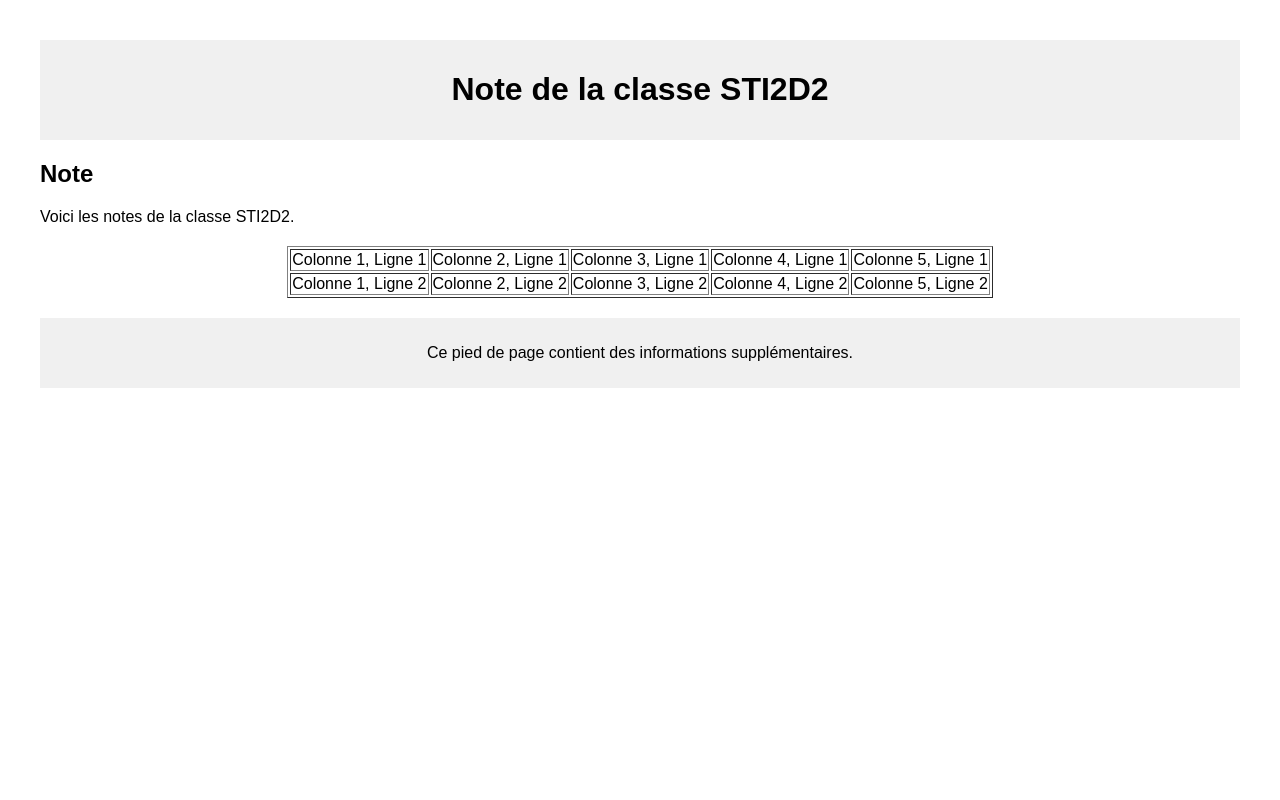
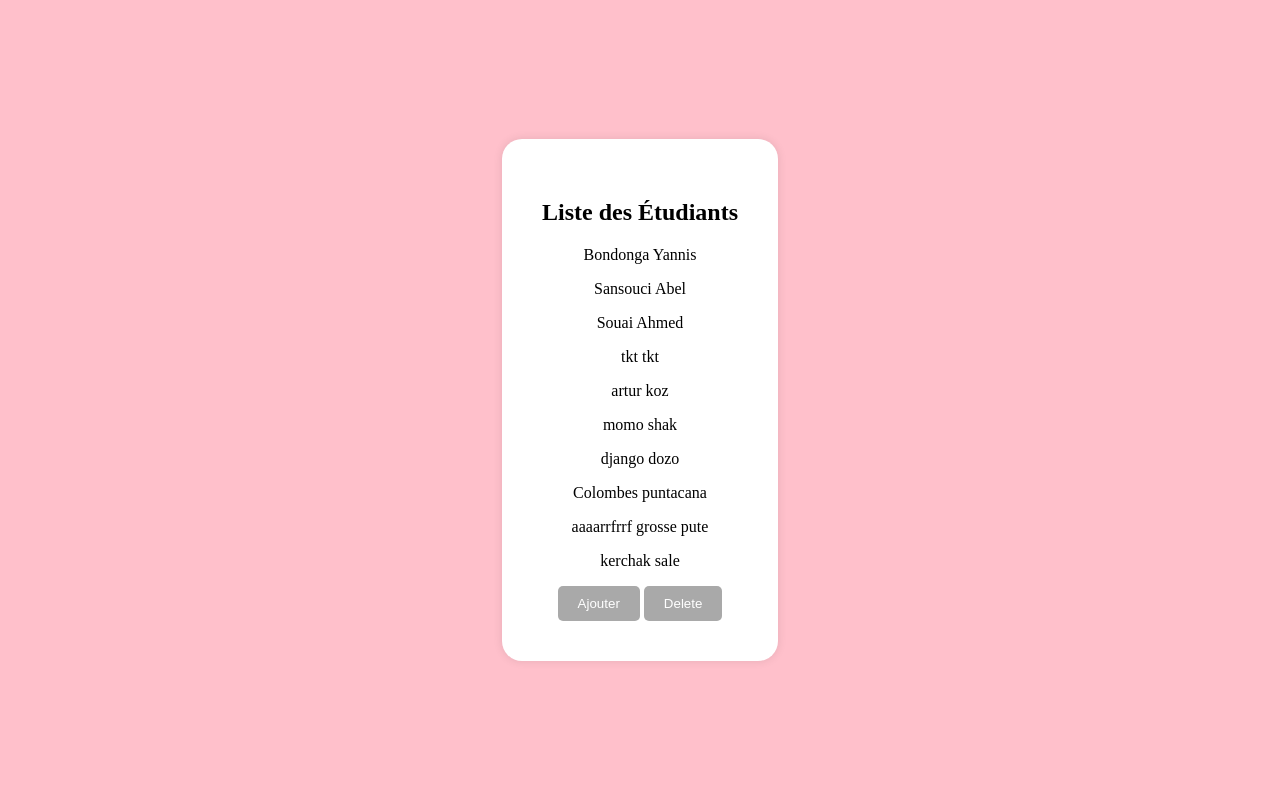
Before and after one commit to yannissenpai/projet-AYA-DJANGO, a Django app: page / in a window 1280 px wide. Run offline with Django 5.2, Linux system fonts and the light colour scheme; data comes from the database, SQL or seed files in the repository; both versions use the stored data as it was after the commit.

Commit message:
Add files via upload

```diff
--- a/AYA/AYA/urls.py
+++ b/AYA/AYA/urls.py
@@ -1,7 +1,11 @@
 from django.contrib import admin
-from django.urls import path, include
+from django.urls import path
+from home.views import test, createS
+
+
 
 urlpatterns = [
     path('admin/', admin.site.urls),
-    path('', include('home.urls')),
+    path('', test, name ='home'),
+    path('create-student/', createS, name ='createstudent'),
 ]
--- /dev/null
+++ b/AYA/home/templates/home/detail.html
@@ -0,0 +1,19 @@
+{% extends 'home/index.html' %}
+
+{% block content %}
+
+
+
+        {% for student_instance in students %}
+
+           <p>{{ student_instance.name }} {{ student_instance.first_name }}</p>
+
+
+
+        {% endfor %}
+
+
+
+
+
+{% endblock %}
--- a/AYA/home/templates/home/index.html
+++ b/AYA/home/templates/home/index.html
@@ -1,68 +1,110 @@
 <!DOCTYPE html>
-<html lang="en">
+<html lang="fr">
 <head>
     <meta charset="UTF-8">
     <meta name="viewport" content="width=device-width, initial-scale=1.0">
-    <title>STI2D2</title>
+    <title>Liste des Étudiants</title>
     <style>
         body {
-            font-family: Arial, sans-serif;
-            margin: 20px;
-            padding: 20px;
+            margin: 0;
+            display: flex;
+            align-items: center;
+            justify-content: center;
+            height: 100vh;
+            background-color: #ffc0cb; /* Couleur rose */
         }
-        header {
+
+        #rectangle {
+            background-color: white;
+            padding: 40px;
+            border-radius: 20px;
+            box-shadow: 0 0 10px rgba(0, 0, 0, 0.1);
             text-align: center;
-            background-color: #f0f0f0;
-            padding: 10px;
         }
-        section {
-            margin-top: 20px;
+
+        #carre {
+            background-color: gray;
+            padding: 70px;
+            border-radius: 20px;
+            box-shadow: 0 0 0px rgba(0, 0, 0, 0.1);
+            text-align: left;
         }
-        footer {
-            text-align: center;
-            margin-top: 20px;
-            padding: 10px;
-            background-color: #f0f0f0;
+
+        #ajouterButton {
+            background-color: darkgray; /* Couleur verte */
+            color: white;
+            padding: 10px 20px;
+            border: none;
+            border-radius: 5px;
+            cursor: pointer;
+        }
+
+        #ajouterButton:hover {
+            background-color: gray; /* Couleur verte plus foncée au survol */
+        }
+
+        #delButton {
+            background-color: darkgray; /* Couleur verte */
+            color: white;
+            padding: 10px 20px;
+            border: none;
+            border-radius: 5px;
+            cursor: pointer;
+        }
+
+        #delButton:hover {
+            background-color: gray; /* Couleur verte plus foncée au survol */
+        }
+
+        li {
+            background-color: #fff;
+
+            margin: 10px;
+
+
+             /* Calcul de la largeur pour 5 éléments par ligne avec marges */
+
         }
     </style>
 </head>
 <body>
 
-    <header>
-        <h1>Note de la classe STI2D2</h1>
-    </header>
-
-    <section>
-        <h2>Note</h2>
-        <p>Voici les notes de la classe STI2D2.</p>
-    </section>
+    <div id="rectangle">
+        <h2>Liste des Étudiants</h2>
 
 
-    <section style="text-align: center;">
 
-    <!-- Tableau 5x2 -->
-    <table border="1" style="margin: auto;">
-        <tr>
-            <td>Colonne 1, Ligne 1</td>
-            <td>Colonne 2, Ligne 1</td>
-            <td>Colonne 3, Ligne 1</td>
-            <td>Colonne 4, Ligne 1</td>
-            <td>Colonne 5, Ligne 1</td>
-        </tr>
-        <tr>
-            <td>Colonne 1, Ligne 2</td>
-            <td>Colonne 2, Ligne 2</td>
-            <td>Colonne 3, Ligne 2</td>
-            <td>Colonne 4, Ligne 2</td>
-            <td>Colonne 5, Ligne 2</td>
-        </tr>
-    </table>
-</section>
+            {% block content %}
 
 
-    <footer>
-        <p>Ce pied de page contient des informations supplémentaires.</p>
-    </footer>
+            {% endblock %}
 
+
+
+
+        <button id="ajouterButton" onclick="ajouterEtudiant()">Ajouter</button>
+        <button id="delButton" onclick="delEtudiant()">Delete</button>
+    </div>
+
+    <script>
+        function ajouterEtudiant() {
+            var nouveauEtudiant = prompt("Entrez le nom du nouvel étudiant :");
+            if (nouveauEtudiant) {
+                var listeEtudiants = document.querySelector("ul");
+                var nouvelElement = document.createElement("li");
+                nouvelElement.textContent = nouveauEtudiant;
+                listeEtudiants.appendChild(nouvelElement);
+            }
+        }
+        function delEtudiant() {
+            var nouveauEtudiant = prompt("Entrez le nom du nouvel étudiant :");
+            if (nouveauEtudiant) {
+                var listeEtudiants = document.querySelector("ul");
+                var nouvelElement = document.createElement("li");
+                nouvelElement.textContent = nouveauEtudiant;
+                listeEtudiants.appendChild(nouvelElement);
+            }
+        }
+    </script>
 </body>
 </html>
--- a/AYA/home/urls.py
+++ b/AYA/home/urls.py
@@ -3,5 +3,6 @@ from . import views
 
 urlpatterns =  [
     path('', views.index, name='index'),
+    path('create-student/', views.index, name='createS'),
 
 ]
--- a/AYA/home/views.py
+++ b/AYA/home/views.py
@@ -1,5 +1,29 @@
 from django.shortcuts import render
+from .models import student
+from .form import CreatStudent
+
+def test(request, *args, **kwargs):
+    students = student.objects.all()
+    context = {
+    'students': students,
+    }
+    return render(request, 'home/detail.html', context)
+
+def createS(request):
+    form = CreatStudent(request.POST or None)
+    message = ' '
+    if form.is_valid():
+        form.save()
+        form = CreatStudent()
+        message = '+1 Student added'
 
 
+    return render(request, 'home/detailcreateS.html', {'form':form, 'message':message,})
+
+
+
+
+"""
 def index(request):
     return render(request, 'home/index.html')
+    """
```
Also changed, not shown: AYA/home/form.py (added, +7 -0 lines), AYA/home/templates/home/createS.html (added, +64 -0 lines), AYA/home/templates/home/detailcreateS.html (added, +17 -0 lines), AYA/home/templates/home/test.html (added, +63 -0 lines), AYA/db.sqlite3.
